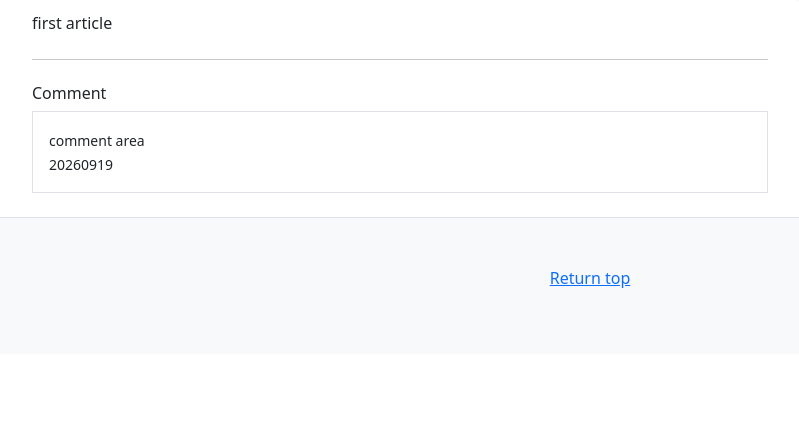
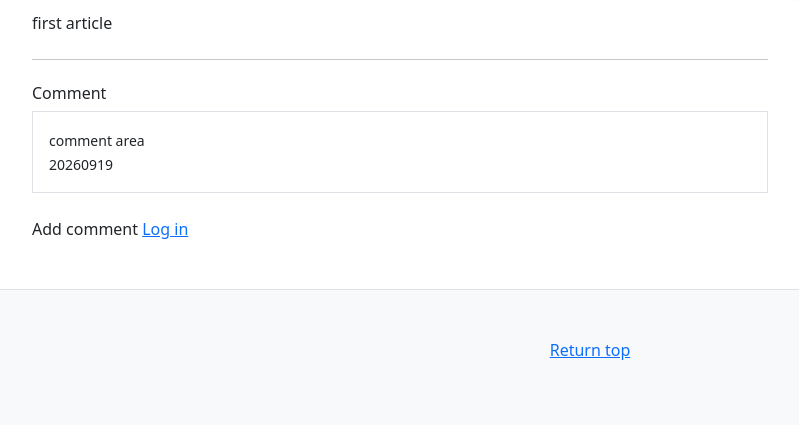
Before and after one commit to liberbell/dj13, a Django app: page /blog/1/ in a window 1280 px wide. Shown: the part 271-696 px from the top of the page, without its empty margins (50-849 px from the left). Run offline with Django 5.2, Linux system fonts and the light colour scheme; data comes from the database, SQL or seed files in the repository.

Commit message:
comment1

```diff
--- a/project1/templates/mysite/snippets/comment.html
+++ b/project1/templates/mysite/snippets/comment.html
@@ -21,6 +21,10 @@
                 <button class="btn btn-sm btn-outline-success" type="submit">Add comment</button>
             </div>
         </form>
+    {% else %}
+        <p class="my-4">
+            Add comment <a href="/login/">Log in</a>
+        </p>
     {% endif %}
 
 </div>
```
